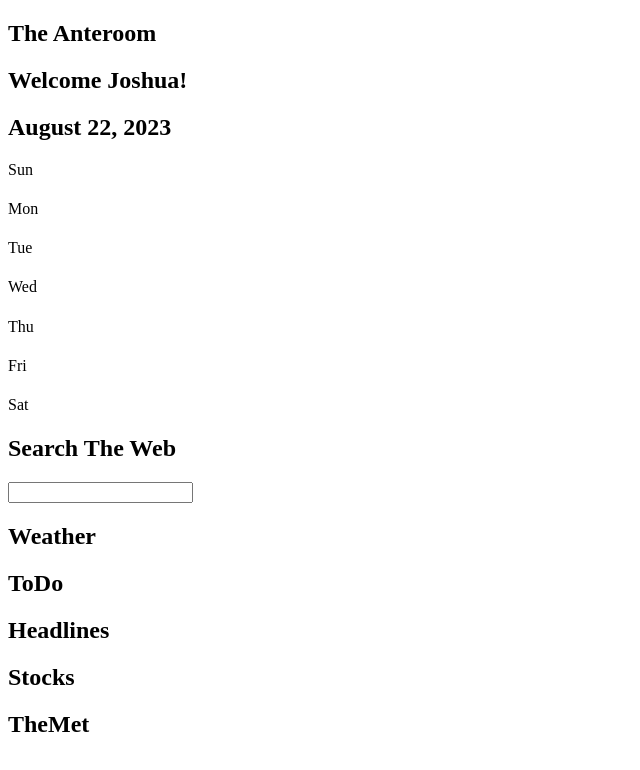
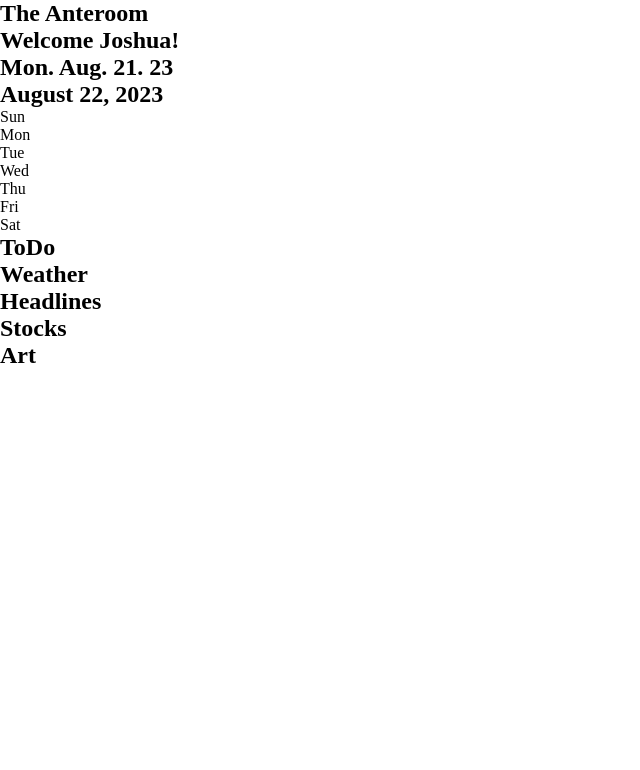
Before and after one commit to JoshuaIsADev/The-Anteroom-v2, a React (Create React App) app: page / in a window 1280 px wide. Shown: the top 770 px of the page, without its empty margins (0-640 px from the left). Built offline with nearby package versions, Linux system fonts and the light colour scheme.

Commit message:
adjusted order

```diff
--- a/package.json
+++ b/package.json
@@ -8,7 +8,7 @@
     "@testing-library/user-event": "^13.5.0",
     "react": "^18.2.0",
     "react-dom": "^18.2.0",
-    "react-scripts": "5.0.1",
+    "react-scripts": "^5.0.1",
     "web-vitals": "^2.1.4"
   },
   "scripts": {
--- a/src/App.js
+++ b/src/App.js
@@ -5,19 +5,20 @@ import Weather from './components/Weather';
 import ToDo from './components/ToDo';
 import Headlines from './components/Headlines';
 import Stocks from './components/Stocks';
-import TheMet from './components/TheMet';
+import Art from './components/Art';
+import './index.css';
 
 function App() {
   return (
     <>
       <Navbar />
+      {/* <GoogleSearch /> */}
       <Calendar />
-      <GoogleSearch />
+      <ToDo />
       <Weather />
-      <ToDo />
       <Headlines />
       <Stocks />
-      <TheMet />
+      <Art />
     </>
   );
 }
--- /dev/null
+++ b/src/components/Art.js
@@ -0,0 +1,9 @@
+function Art() {
+  return (
+    <nav>
+      <h2>Art</h2>
+    </nav>
+  );
+}
+
+export default Art;
--- a/src/components/GoogleSearch.js
+++ b/src/components/GoogleSearch.js
@@ -4,7 +4,7 @@ function GoogleSearch() {
   const [query, setQuery] = useState('');
   return (
     <div>
-      <h2>Search The Web</h2>
+      <h2>Google</h2>
       <input
         className='search'
         type='text'
--- a/src/components/Navbar.js
+++ b/src/components/Navbar.js
@@ -2,7 +2,10 @@ function Navbar() {
   return (
     <nav>
       <h1>The Anteroom</h1>
-      <h2>Welcome Joshua!</h2>
+      <div>
+        <h2>Welcome Joshua!</h2>
+        <h2>Mon. Aug. 21. 23</h2>
+      </div>
     </nav>
   );
 }
--- a/src/components/TheMet.js
+++ /dev/null
@@ -1,9 +0,0 @@
-function TheMet() {
-  return (
-    <nav>
-      <h2>TheMet</h2>
-    </nav>
-  );
-}
-
-export default TheMet;
--- /dev/null
+++ b/src/index.css
@@ -0,0 +1,5 @@
+* {
+  margin: 0;
+  padding: 0;
+  box-sizing: border-box;
+}
```
Also changed, not shown: 1 other file (tests, documents, lock files or other folders).
